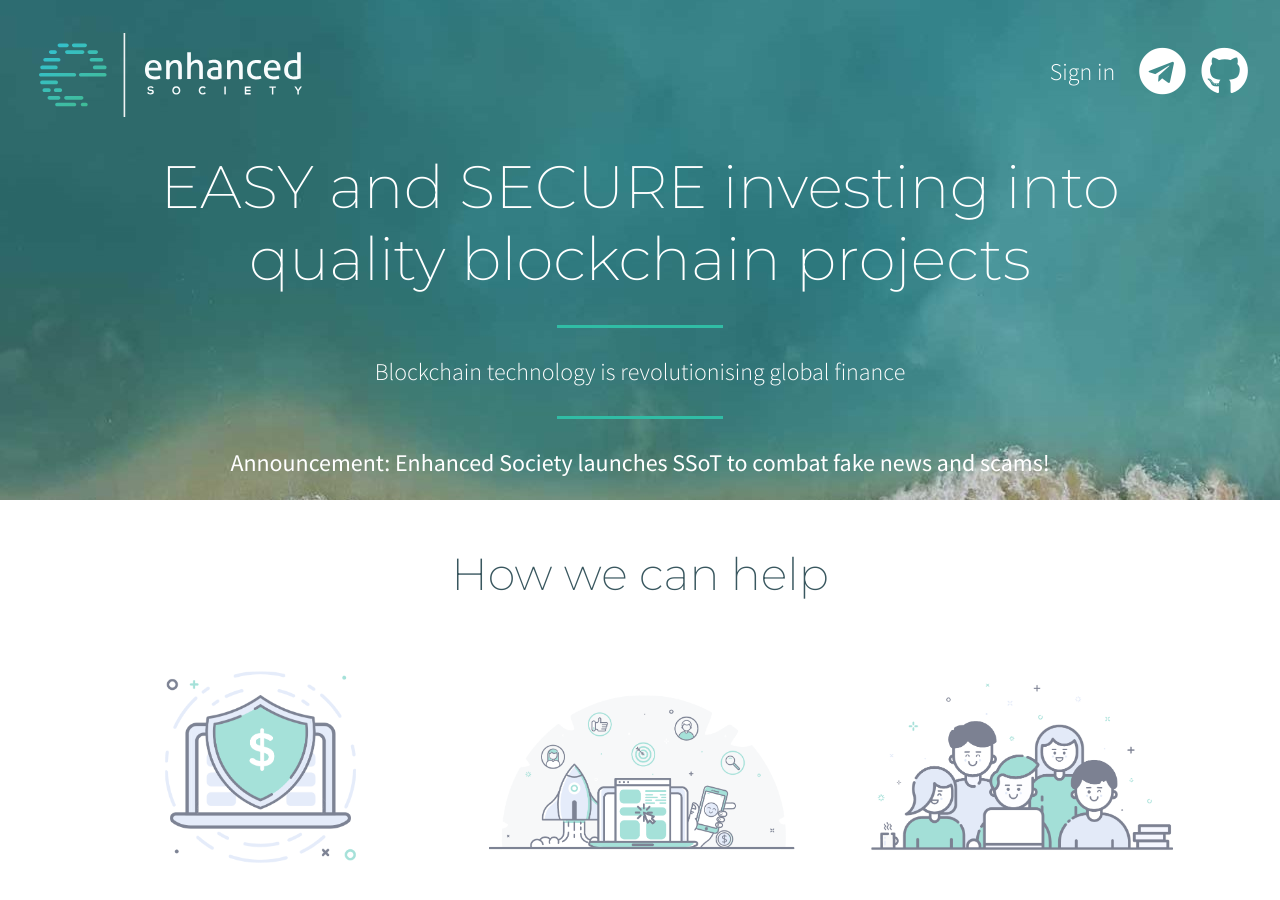
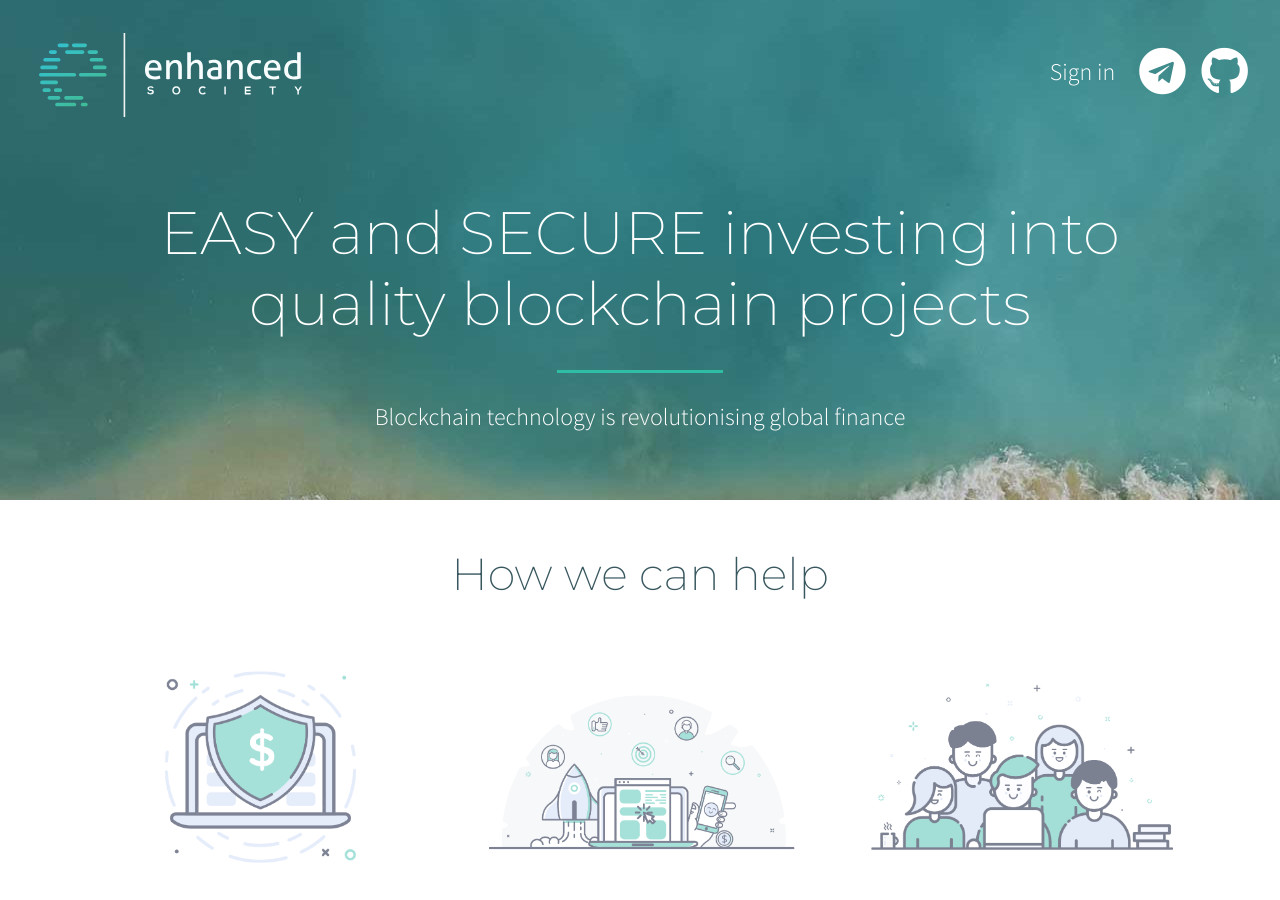
Before and after one commit to enhancedsociety/old-website, a Jekyll site: the page built from index.html, in a window 1280 px wide and 900 px high. Built offline with Jekyll 4.4.1, drawn with Linux system fonts in a browser that asks for light colours; nearby versions of some CDN libraries; a script that is not in the unit is left out.

Commit message:
improving

```diff
--- a/_includes/header.html
+++ b/_includes/header.html
@@ -25,9 +25,7 @@
 					{{ page.header_excerpt }}
 				</p>
 			{% endif %}
-			<hr />
-			<p><strong><a href="https://enhancedsociety.com/ssot.html" class="white-text">Announcement: Enhanced Society launches SSoT to combat fake news and scams!</a></strong><p>
-			</p>
+
 		</div>
 	{% endif %}
 </header>
```
